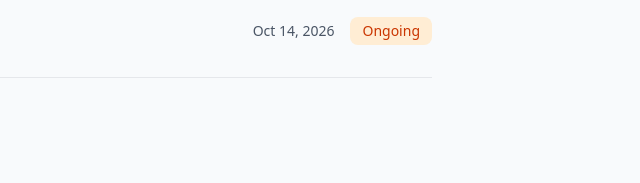
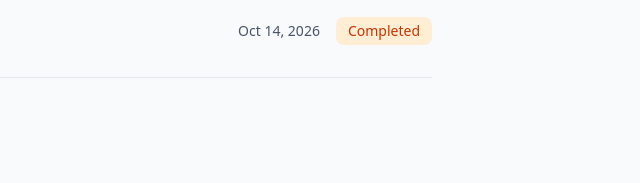
Before and after one commit to Alex-AK/goose-labs, an Astro site: page /project/replacing-spotlight in a window 1280 px wide. Shown: the part 232-415 px from the top of the page, 640-1280 px from the left. Built offline with nearby package versions, Linux system fonts and the light colour scheme; Astro itself is replaced by a stand-in of ours.

Commit message:
docs: mark the spotlight launcher completed

```diff
--- a/src/content/project/replacing-spotlight.mdx
+++ b/src/content/project/replacing-spotlight.mdx
@@ -1,7 +1,7 @@
 ---
 title: 'Replacing Spotlight'
 description: 'A small app launcher on ⌘Space that puts my recent apps up front and adds tasks straight into Pikos.'
-status: 'Ongoing'
+status: 'Completed'
 date: 10-14-2026
 stack: ["Hammerspoon", "Lua", "JavaScript", "Pikos"]
 ---
```
